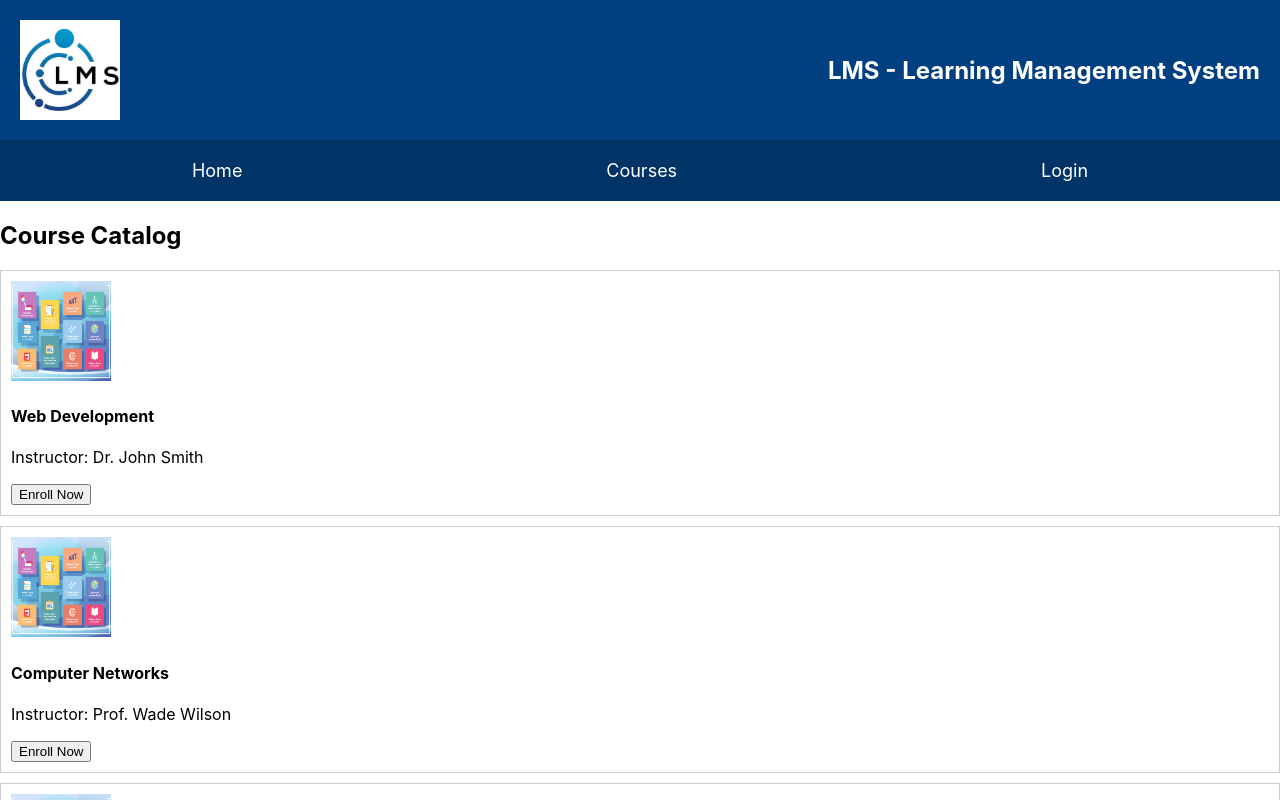
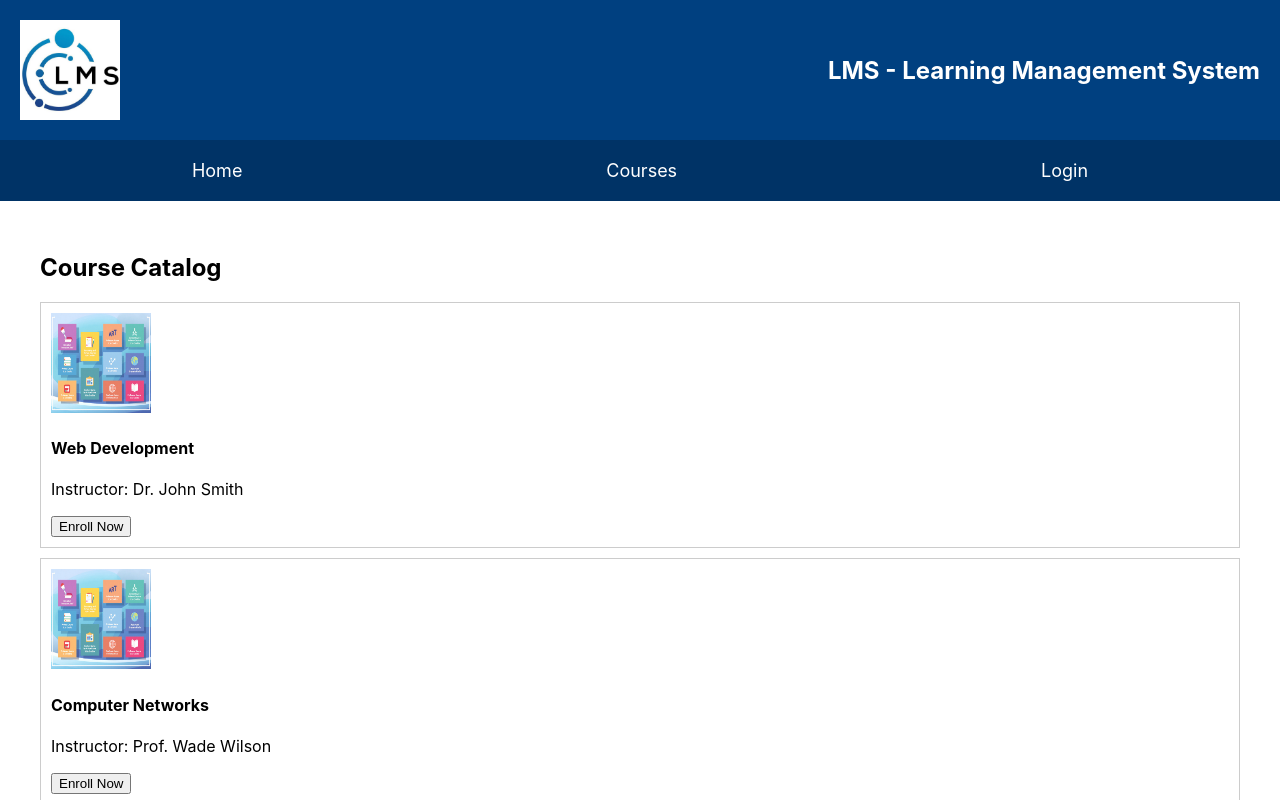
Before and after one commit to Jibran-Som/my-lms-app, a React (Create React App) app: page /CoursesPage in a window 1280 px wide. Shown: the top 800 px of the page. Built offline with nearby package versions, Linux system fonts and the light colour scheme.

Commit message:
Created CourseCatalog.css and completed Login styling

```diff
--- /dev/null
+++ b/src/components/CourseCatalog.css
@@ -0,0 +1,5 @@
+.course-catalog {
+    padding: 2rem;
+    max-width: 1200px;
+    margin: 0 auto;
+  }
--- a/src/components/CourseCatalog.js
+++ b/src/components/CourseCatalog.js
@@ -1,6 +1,7 @@
 import React from "react";
 import Course from '../data/courses';
 import CourseItem from "./CourseItem";
+import './CourseCatalog.css';
 
 function CourseCatalog({ enrolledCourses, setEnrolledCourses }) {
     const handleEnroll = (course) => {
--- a/src/components/Login.js
+++ b/src/components/Login.js
@@ -95,7 +95,7 @@ function LoginForm() {
                             />
                         </div>
                         <button id='login_button' type="submit" className="primary-button">Login</button>
-                        <a href="#" className="forgot-password">Forgot Password?</a>
+                        <a href="#" className="forgot-password" style={{ color: '#007bff', textDecoration: 'underline' }}>Forgot Password?</a>
                     </form>
                     {message.text && <DisplayStatus type={message.type} message={message.text} />}
                 </div>
```
